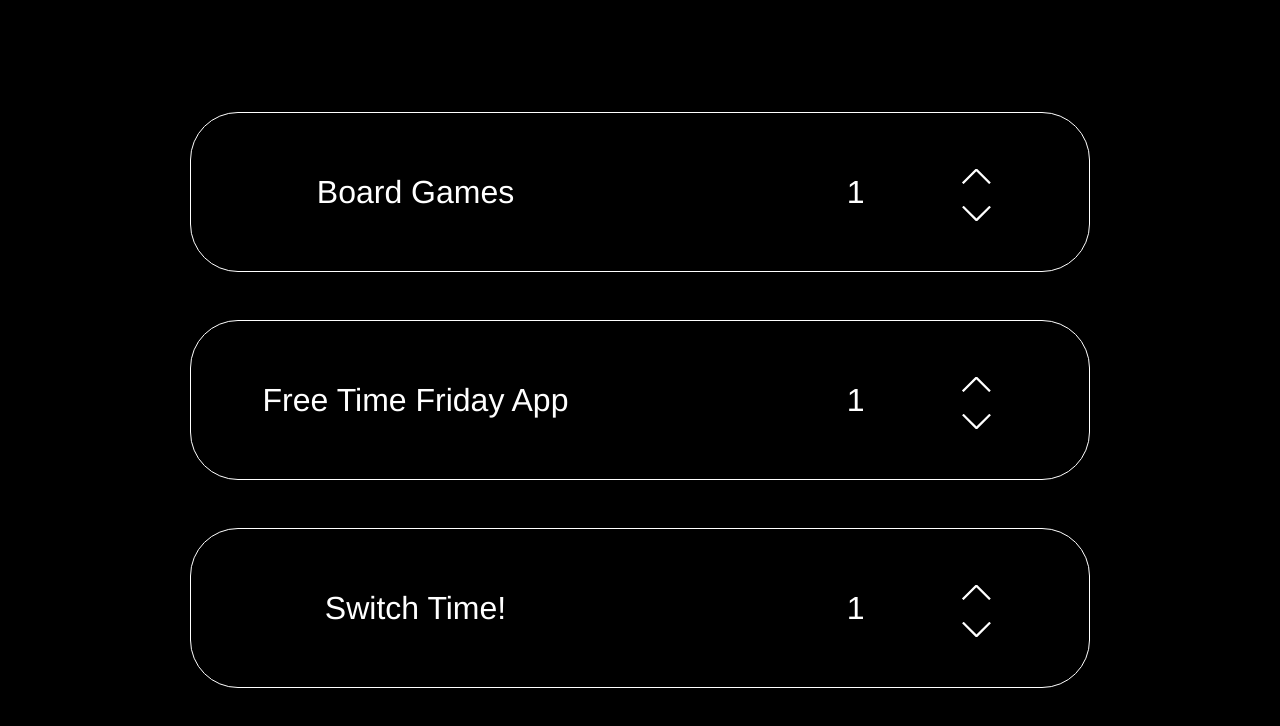
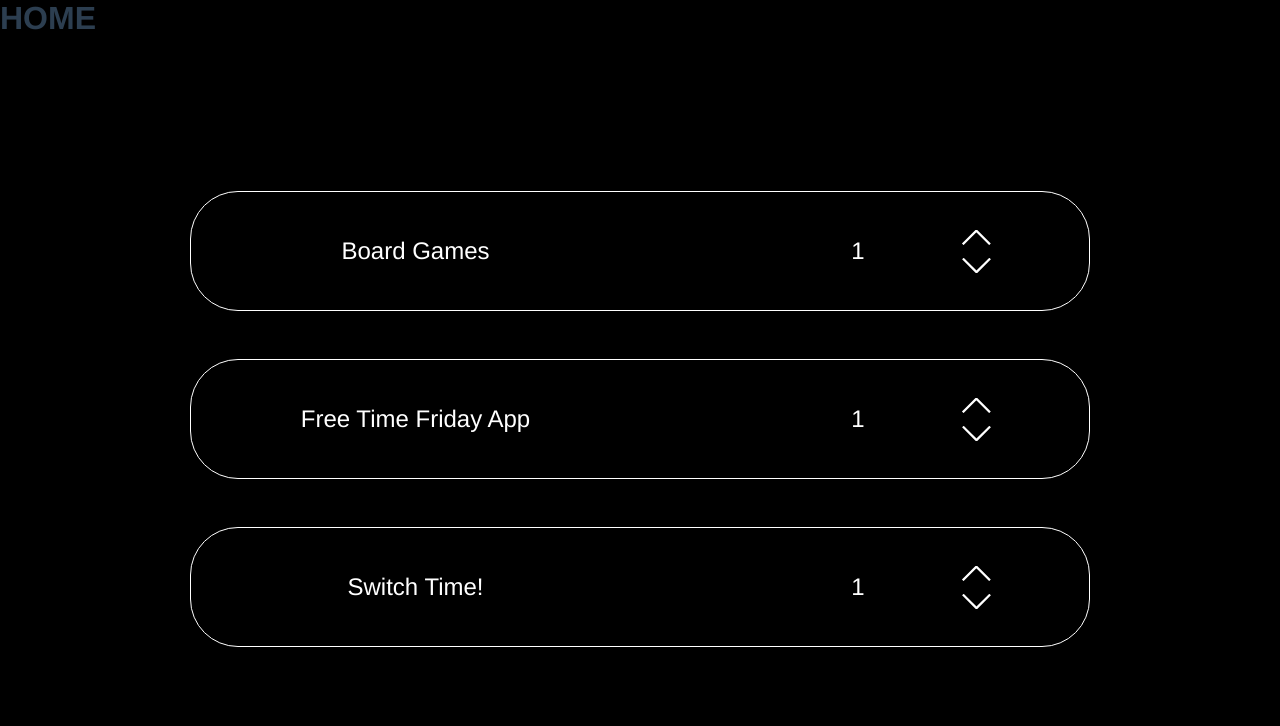
Before and after one commit to mwritter/vote_app, a Vue app: page /vote_app in a window 1280 px wide. Shown: the top 726 px of the page. Built offline with nearby package versions, Linux system fonts and the light colour scheme.

Commit message:
Added router

```diff
--- a/package.json
+++ b/package.json
@@ -9,11 +9,14 @@
   },
   "dependencies": {
     "core-js": "^3.4.4",
-    "vue": "^2.6.10"
+    "firebase": "^7.7.0",
+    "vue": "^2.6.10",
+    "vue-router": "^3.1.3"
   },
   "devDependencies": {
     "@vue/cli-plugin-babel": "^4.1.0",
     "@vue/cli-plugin-eslint": "^4.1.0",
+    "@vue/cli-plugin-router": "^4.1.2",
     "@vue/cli-service": "^4.1.0",
     "babel-eslint": "^10.0.3",
     "eslint": "^5.16.0",
--- a/src/App.vue
+++ b/src/App.vue
@@ -1,51 +1,33 @@
 <template>
   <div id="app">
-    <ActivityList />
+    <router-view />
   </div>
 </template>
 
-<script>
-import ActivityList from "./components/ActivityList";
-export default {
-  name: "app",
-  components: {
-    ActivityList
-  },
-  data: () => {
-    return {};
-  }
-};
-</script>
-
 <style>
 * {
+  padding: 0px;
   margin: 0px;
-  padding: 0px;
   box-sizing: border-box;
 }
 html,
 body {
   height: 100%;
   width: 100%;
+}
+
+.black-bg {
   background-color: black;
 }
+a {
+  text-decoration: none;
+  color: inherit;
+}
 #app {
-  display: grid;
-  justify-content: center;
-  align-content: center;
   height: 100%;
-  width: 100%;
   font-family: "Avenir", Helvetica, Arial, sans-serif;
   -webkit-font-smoothing: antialiased;
   -moz-osx-font-smoothing: grayscale;
-  /* text-align: center; */
   color: #2c3e50;
 }
-#activity-list {
-  display: grid;
-  grid-gap: 3rem;
-  width: 85vw;
-  max-width: 900px;
-  list-style: none;
-}
 </style>
--- a/src/components/ActivityList.vue
+++ b/src/components/ActivityList.vue
@@ -1,6 +1,10 @@
 <template>
   <div id="activity-list">
-    <div v-for="activity in activities" :key="activity.id">
+    <div
+      id="activity-list-container"
+      v-for="activity in activities"
+      :key="activity.id"
+    >
       <TableItem
         @increase="increase"
         @decrease="decrease"
@@ -39,6 +43,7 @@ export default {
       ]
     };
   },
+
   methods: {
     increase(activity) {
       activity.votes++;
@@ -50,4 +55,17 @@ export default {
 };
 </script>
 
-<style></style>
+<style>
+#activity-list {
+  display: grid;
+  align-self: start;
+  grid-gap: 3rem;
+  width: 100%;
+  align-content: center;
+  justify-content: center;
+}
+#activity-list-container {
+  width: 95vw;
+  max-width: 900px;
+}
+</style>
--- a/src/components/TableItem.vue
+++ b/src/components/TableItem.vue
@@ -53,7 +53,7 @@ export default {
   border: 1px solid white;
   border-radius: 3rem;
   color: white;
-  font-size: 2em;
+  font-size: 1.5em;
   grid-template-areas:
     "name name votes up"
     "name name votes down";
--- a/src/main.js
+++ b/src/main.js
@@ -1,8 +1,10 @@
 import Vue from 'vue'
 import App from './App.vue'
+import router from './router'
 
 Vue.config.productionTip = false
 
 new Vue({
-  render: h => h(App),
+  router,
+  render: h => h(App)
 }).$mount('#app')
--- /dev/null
+++ b/src/router/index.js
@@ -0,0 +1,35 @@
+import Vue from "vue";
+import VueRouter from "vue-router";
+import Home from "../views/Home.vue";
+import VoteApp from "../views/VoteApp.vue";
+
+Vue.use(VueRouter);
+
+const routes = [
+  {
+    path: "/",
+    name: "home",
+    component: Home
+  },
+  {
+    path: "/vote_app",
+    name: "vote_app",
+    component: VoteApp
+  }
+  // {
+  // path: '/about',
+  // name: 'about',
+  // route level code-splitting
+  // this generates a separate chunk (about.[hash].js) for this route
+  // which is lazy-loaded when the route is visited.
+  // component: () => import(/* webpackChunkName: "about" */ '../views/About.vue')
+  // }
+];
+
+const router = new VueRouter({
+  mode: "history",
+  base: process.env.BASE_URL,
+  routes
+});
+
+export default router;
--- /dev/null
+++ b/src/views/Home.vue
@@ -0,0 +1,31 @@
+<template>
+  <div class="home">
+    <h1 class="header">FreeTimeFriday</h1>
+    <div class="app-list">
+      <router-link to="/vote_app">
+        <h1>Vote App</h1>
+      </router-link>
+    </div>
+  </div>
+</template>
+
+<script>
+export default {
+  name: "home",
+  components: {}
+};
+</script>
+
+<style>
+.app-list {
+  display: grid;
+}
+.home {
+  display: grid;
+}
+.header {
+  justify-self: start;
+  background-color: lightblue;
+  width: 100%;
+}
+</style>
--- /dev/null
+++ b/src/views/VoteApp.vue
@@ -0,0 +1,29 @@
+<template>
+  <div id="vote-app">
+    <div id="nav">
+      <router-link to="/">
+        <h1>HOME</h1>
+      </router-link>
+    </div>
+    <activity-list></activity-list>
+  </div>
+</template>
+
+<script>
+import ActivityList from "@/components/ActivityList";
+export default {
+  name: "VoteApp",
+  components: {
+    ActivityList
+  }
+};
+</script>
+
+<style>
+#vote-app {
+  display: grid;
+  background-color: black;
+  height: 100%;
+  width: 100%;
+}
+</style>
```
Also changed, not shown: 1 other file (tests, documents, lock files or other folders).
